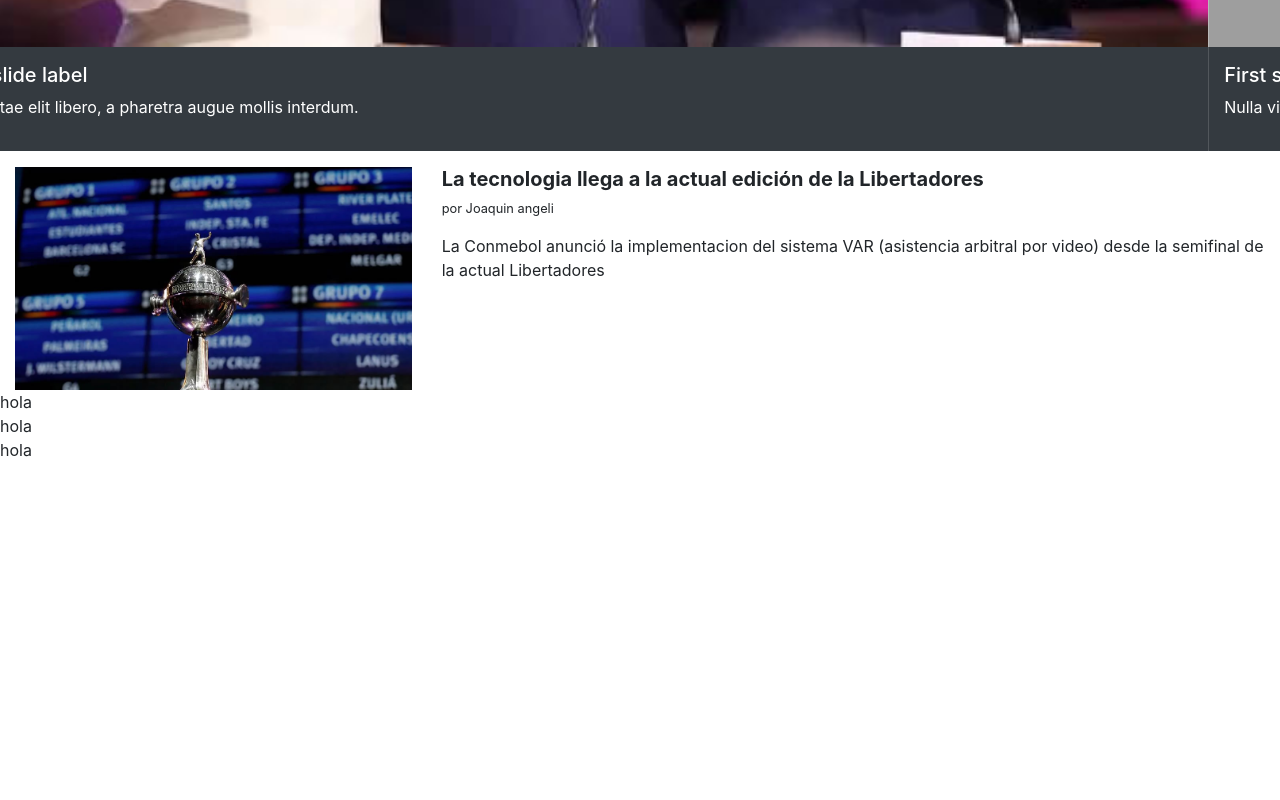
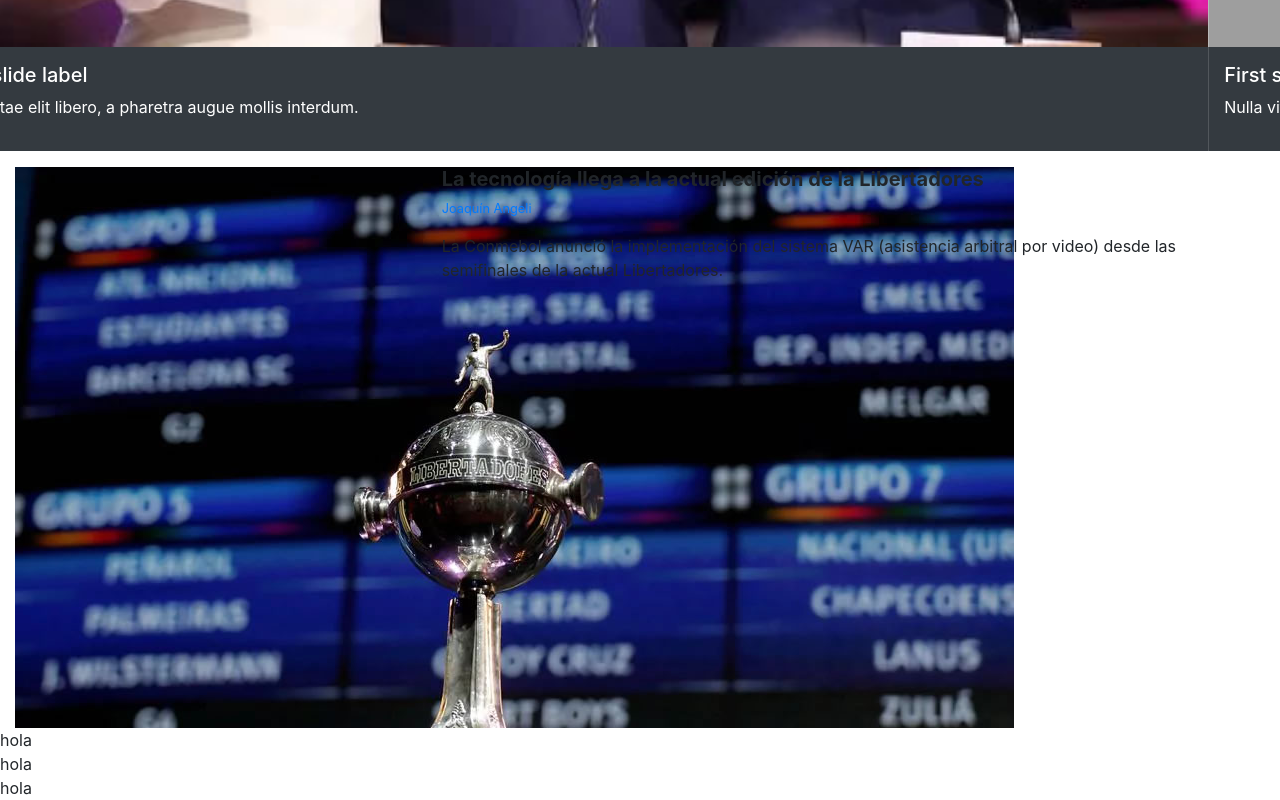
Before and after one commit to lautaropalarino/primer-repo, a plain HTML site: page index.html in a window 1280 px wide. Shown: the part 730-1530 px from the top of the page. Before the commit the page ends 1192 px from the top, so only its background shows below. Drawn offline with Linux system fonts and the light colour scheme; grey boxes are pictures that could not be loaded.

Commit message:
Datos dinamicos con JS

```diff
--- a/index.html
+++ b/index.html
@@ -89,12 +89,12 @@
         <section id="ultimas-noticias">
           <article class="row noticia">
             <div class="noticia-img col-12 col-sm-6 col-lg-4">
-              <img src="img/sorteo-libertadores.jpg" class="img-fluid">
+              <img src="https://via.placeholder. class="img-fluid">
             </div>
             <div class="noticia-txt col-12 col-sm-6 col-lg-8">
-              <h3 class= "h5 font-weight-bold">La tecnologia llega a la actual edición de la Libertadores</h3>
-              <p class="small">por Joaquin angeli</p>
-              <p>La Conmebol anunció la implementacion del sistema VAR (asistencia arbitral por video) desde la semifinal de la actual Libertadores </p>
+              <h3 class= "h5 font-weight-bold">{{titulo}}</h3>
+              <p class="small"><a href="#">{{autor}}</p></a>
+              <p>{{detalle}}</p>
             </div>
           </article>
           <article class="row noticia">
@@ -117,6 +117,14 @@
     <script src="js/jquery-3.3.1.slim.min.js"></script>
     <script src="js/popper.min.js"></script>
     <script src="js/bootstrap.min.js"></script>
+    <script src="js/noticias.js"></script>
+    <script>
+        var noticia = document.querySelector(".noticia");
+        noticia.querySelector("h3").innerText = titulo;
+        noticia.querySelector(".small a").innerText = autor
+        noticia.querySelector("p:last-child").innerText = detalle
+        noticia.querySelector("img").src = "img/" + imagen;
+    </script>
 </body>
 
 </html>
--- /dev/null
+++ b/js/noticias.js
@@ -0,0 +1,4 @@
+var titulo = "La tecnología llega a la actual edición de la Libertadores"
+var autor = "Joaquín Angeli"
+var detalle = "La Conmebol anunció la implementación del sistema VAR (asistencia arbitral por video) desde las semifinales de la actual Libertadores."
+var imagen = "sorteo-libertadores.jpg"
```
